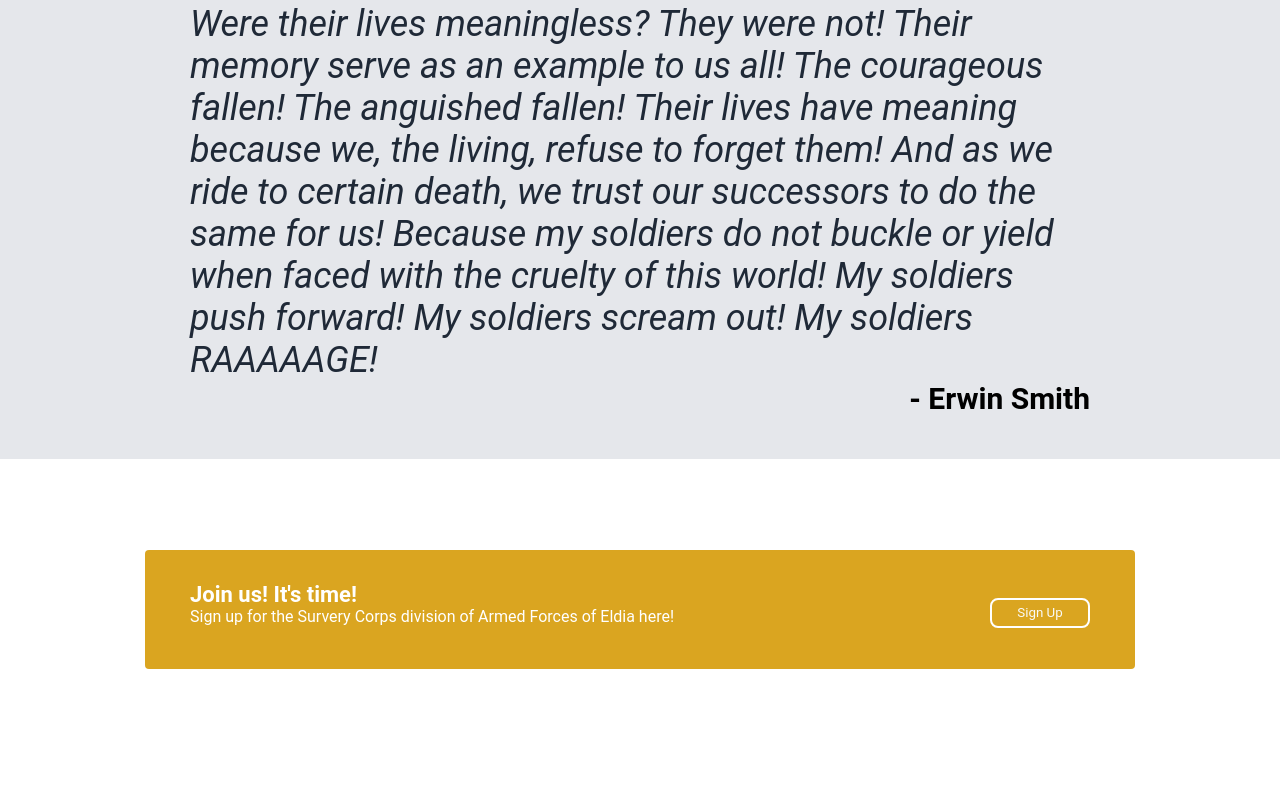
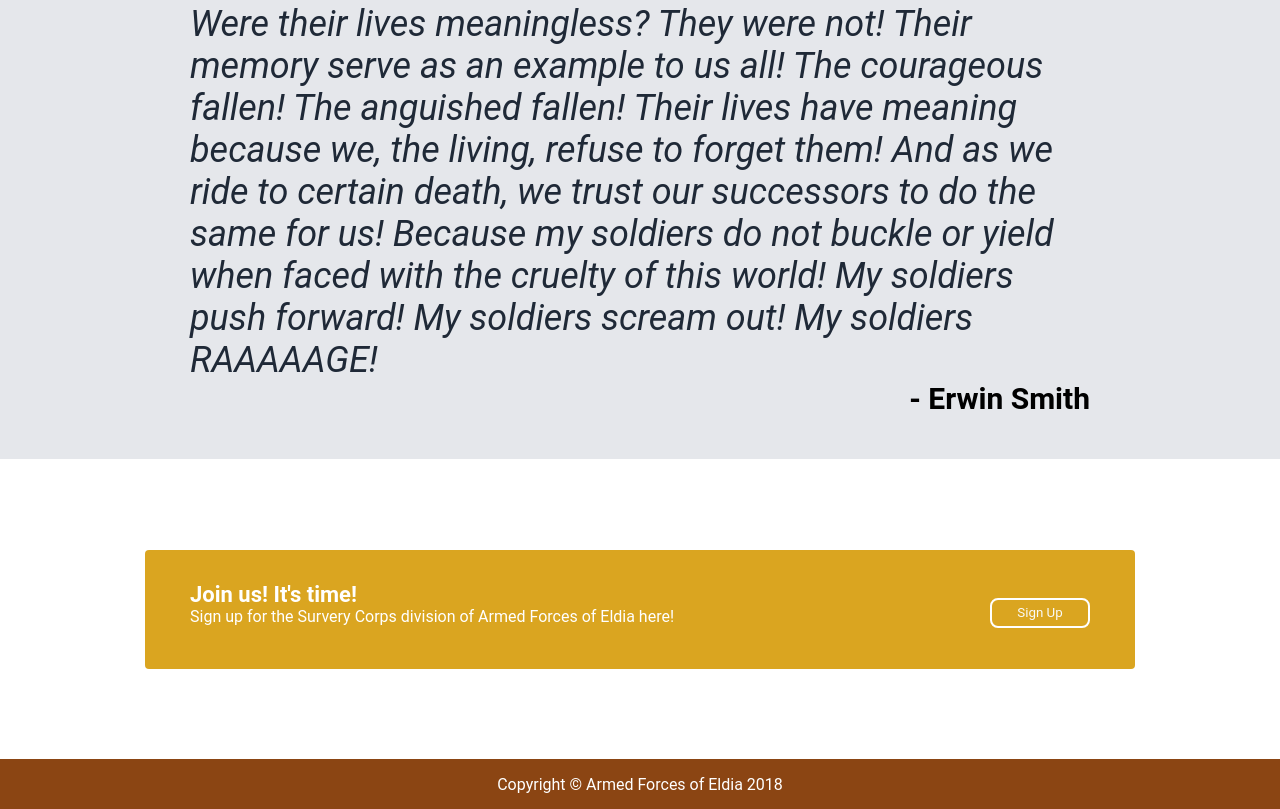
Before and after one commit to anujyadav5/odin-landing-page, a plain HTML site: page index.html in a window 1280 px wide. Shown: the part 1057-1866 px from the top of the page. Before the commit the page ends 1816 px from the top, so only its background shows below. Drawn offline with Linux system fonts and the light colour scheme.

Commit message:
footer created and styled

```diff
--- a/index.html
+++ b/index.html
@@ -57,5 +57,8 @@
             <button class="sign-up">Sign Up</button>
         </div>
     </div>
+    <div class="footer">
+        <div>Copyright &copy; Armed Forces of Eldia 2018</div>
+    </div>
 </body>
 </html>
--- a/style.css
+++ b/style.css
@@ -167,3 +167,12 @@ img {
 .sign-up {
     border: 2px solid white;
 }
+
+.footer {
+    background-color: saddlebrown;
+    height: 50px;
+    color: white;
+    display: flex;
+    justify-content: center;
+    align-items: center;
+}
```
